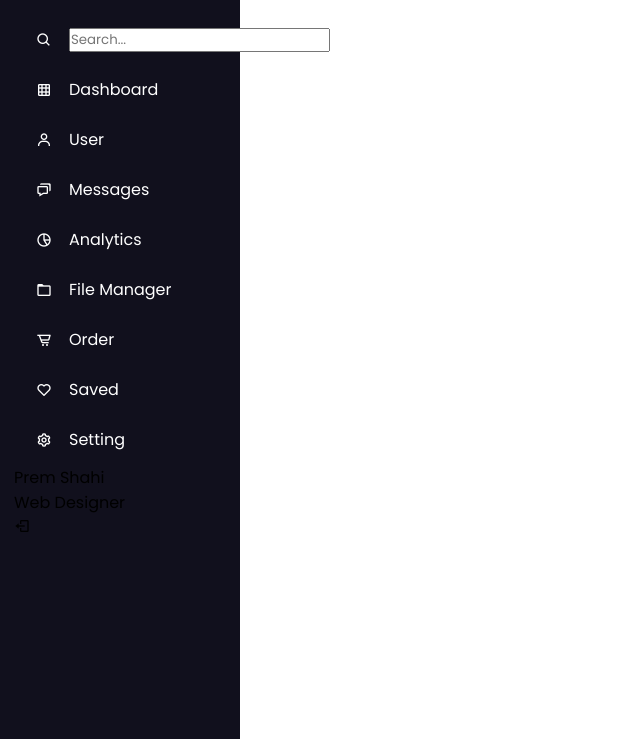
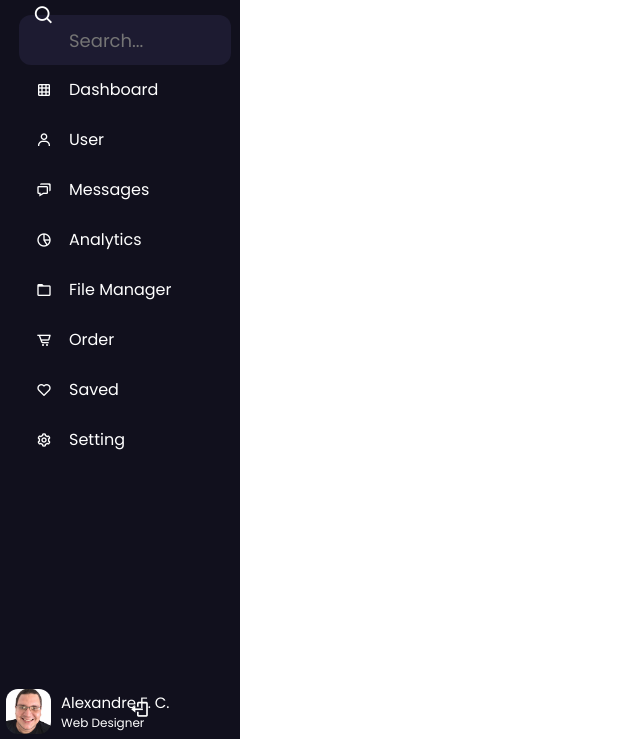
Before and after one commit to afc2c4/navabar-responsive-six, a plain HTML site: page index.html in a window 1280 px wide. Shown: the part 61-800 px from the top of the page, without its empty margins (0-640 px from the left). Drawn offline with nearby package versions, Linux system fonts and the light colour scheme.

Commit message:
make a search box

```diff
--- a/index.html
+++ b/index.html
@@ -81,8 +81,9 @@
         <div class="profile_content">
             <div class="profile">
                 <div class="profile_details">
+                    <img src="profile.jpeg" alt="">
                     <div class="name_job">
-                        <div class="name">Prem Shahi</div>
+                        <div class="name">Alexandre F. C.</div>
                         <div class="job">Web Designer</div>
                     </div>
                 </div>
@@ -90,6 +91,9 @@
             </div>
         </div>
     </div>
+    <div class="home_content">
+        <div class="text">Home Content</div>
+    </div>
 </body>
 
 </html>
--- a/style.css
+++ b/style.css
@@ -68,12 +68,35 @@ body {
     border-radius: 12px;
 }
 
+.sidebar ul li input {
+    position: absolute;
+    height: 100%;
+    width: 100%;
+    left: 0;
+    top: 0;
+    border-radius: 12px;
+    outline: none;
+    border: none;
+    background: #1d1b31;
+    padding-left: 50px;
+    font-size: 18px;
+    color: #fff;
+}
+
+.sidebar ul li .bx-search {
+    position: absolute;
+    z-index: 99;
+    color: #fff;
+    font-size: 22px;
+}
+
 .sidebar ul li a {
     color: #fff;
     display: flex;
     align-items: center;
     text-decoration: none;
     transition: all 0.4s ease;
+    border-radius: 12px;
 }
 
 .sidebar ul li a:hover {
@@ -81,10 +104,74 @@ body {
     background: #fff;
 }
 
-.sidebar ul li a i {
+.sidebar ul li i {
     height: 50px;
     min-width: 50px;
     border-radius: 12px;
     line-height: 50px;
     text-align: center;
 }
+
+.sidebar .profile_content {
+    position: absolute;
+    color: #fff;
+    bottom: 0;
+    left: 0;
+}
+
+.sidebar .profile_content .profile {
+    position: relative;
+    padding: 10px 6px;
+    height: 60px;
+    background: #11101d;
+}
+
+.profile_content .profile .profile_details {
+    display: flex;
+    align-items: center;
+}
+
+.profile_content .profile .profile_details img {
+    height: 45px;
+    width: 45px;
+    object-fit: cover;
+    border-radius: 12px;
+}
+
+.profile .profile_details .name_job {
+    margin-left: 10px;
+}
+
+.profile .profile_details .name {
+    font-size: 15px;
+    font-weight: 400;
+}
+
+.profile .profile_details .job {
+    font-size: 12px;
+}
+
+.profile #log_out {
+    position: absolute;
+    left: 88%;
+    bottom: 5px;
+    transform: translateX(-50%);
+    min-width: 50px;
+    line-height: 50px;
+    font-size: 20px;
+    border-radius: 12px;
+}
+
+.home_content {
+    position: absolute;
+    height: 100%;
+    width: calc(100% - 240px);
+    left: 240px;
+}
+
+.home_content .text {
+    font-size: 25px;
+    font-weight: 500;
+    color: #1d1b31;
+    margin: 12px;
+}
```
Also changed, not shown: profile.jpeg (added).
